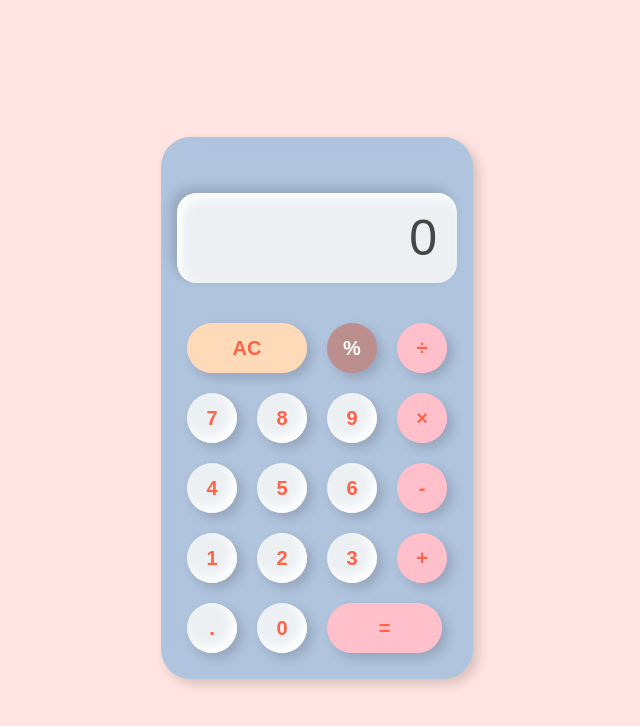
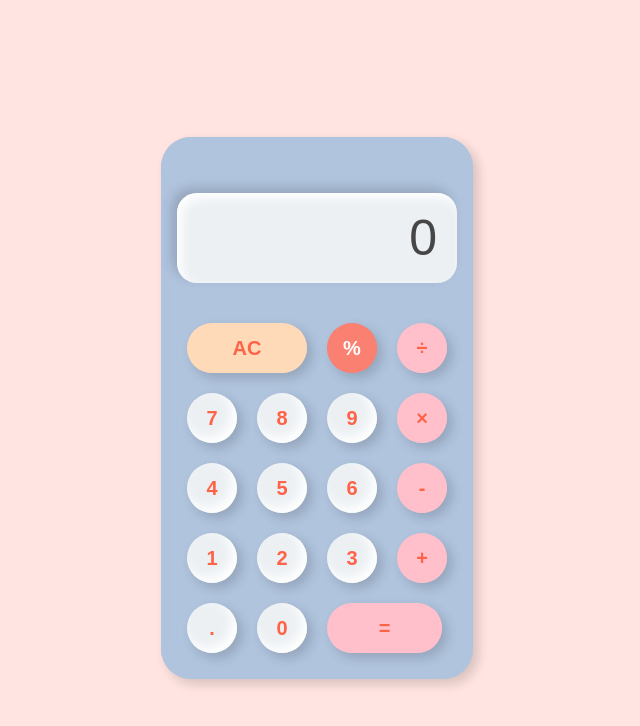
Before and after one commit to ameliacintyad/project-calculator, a plain HTML site: page index.html in a window 1280 px wide. In both pictures the pointer is over the button 675 px from the left and 348 px from the top of the page. Shown: the whole page, without its empty margins (323-963 px from the left). Drawn offline with Linux system fonts and the light colour scheme.

Commit message:
Update stylesheet.css

```diff
--- a/stylesheet.css
+++ b/stylesheet.css
@@ -84,7 +84,7 @@ button{
 }
 
 /* background color untuk tombol operator */
-.operator, .equal-sign{
+.operator, .equal-sign, .percentage{
     background-color: #FFC0CB;
     box-shadow: inset -5px -5px 12px #FFC0CB, 5px 5px 12px rgba(0,0,0,0.16);
 }
@@ -96,7 +96,7 @@ button:hover{
     box-shadow: inset -5px -5px 12px #BC8F8F, 5px 5px 12px rgba(0,0,0,0.16);
 }
 
-.operator:hover, .equal-sign:hover{
+.operator:hover, .equal-sign:hover, .percentage:hover{
     background-color: #FA8072;
     box-shadow: inset -5px -5px 12px #FA8072, 5px 5px 12px rgba(0,0,0,0.16);
 }
```
